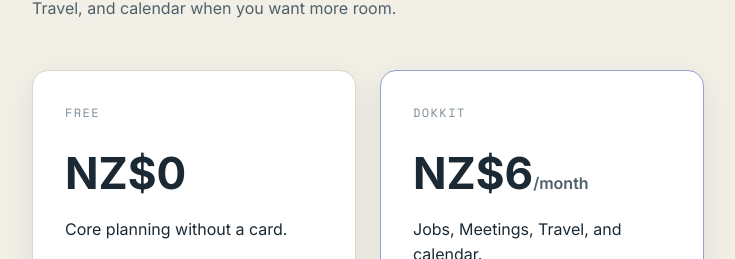
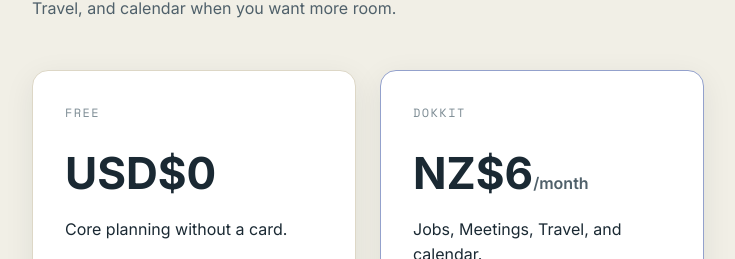
Before and after one commit to mkuhtze-code/dokkit-site, a Next.js app: page /pricing in a window 1280 px wide. Shown: the part 840-1099 px from the top of the page, without its empty margins (272-1007 px from the left). Built offline with nearby package versions, Linux system fonts and the light colour scheme.

Commit message:
Update page.tsx

```diff
--- a/app/pricing/page.tsx
+++ b/app/pricing/page.tsx
@@ -4,7 +4,7 @@
 export const metadata: Metadata = {
   title: 'Pricing',
   description:
-    'Start free with Today and core planning. Dokkit plan adds Jobs, Meetings, Travel, and calendar — NZ$6/month.',
+    'Start free with Today and core planning. Dokkit plan adds Jobs, Meetings, Travel, and calendar — USD$6/month.',
 };
 
 const freeIncluded = [
@@ -41,7 +41,7 @@
         <section className="pricing-card">
           <div>
             <p className="eyebrow">Free</p>
-            <p className="price">NZ$0</p>
+            <p className="price">USD$0</p>
             <p>Core planning without a card.</p>
           </div>
           <ul>
```
